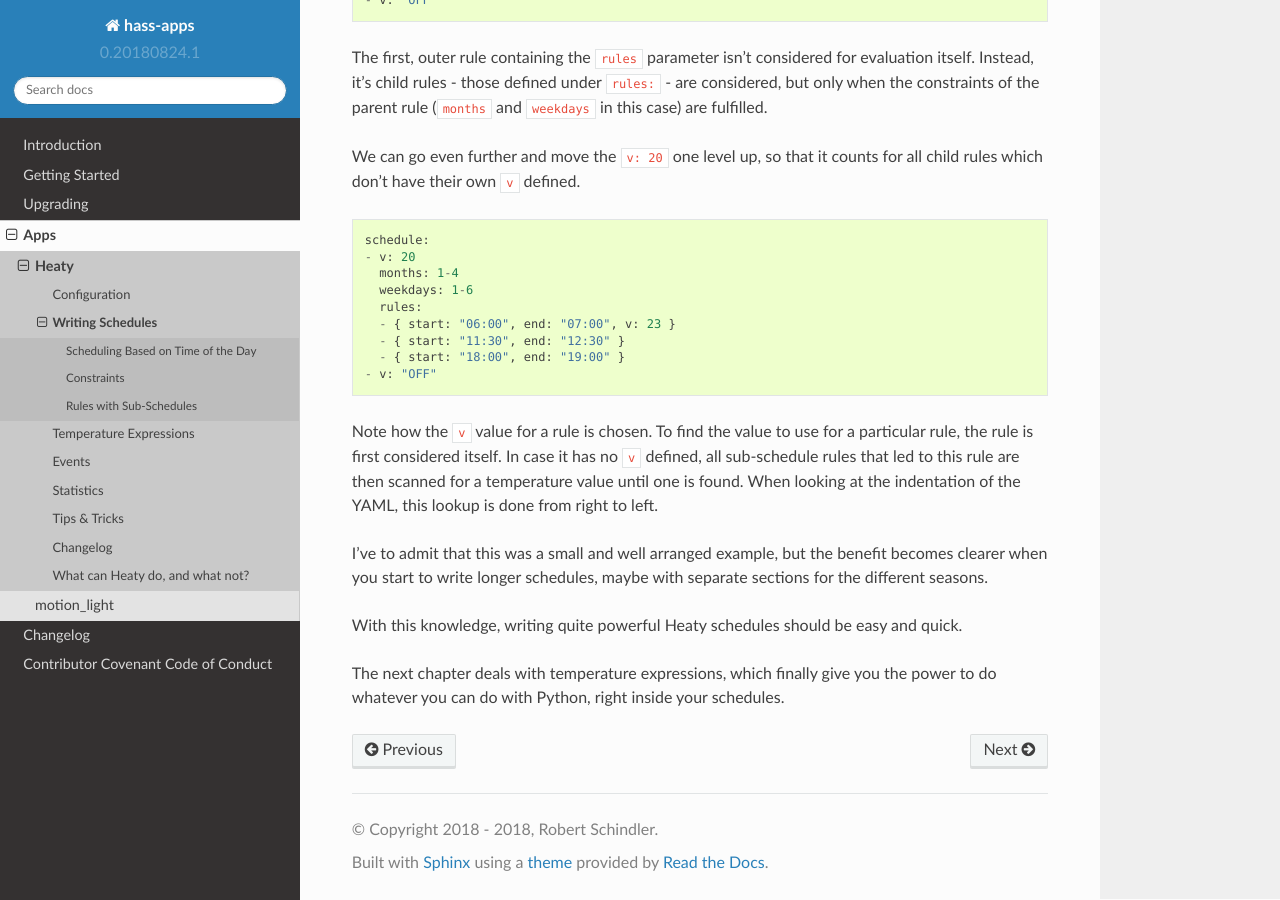
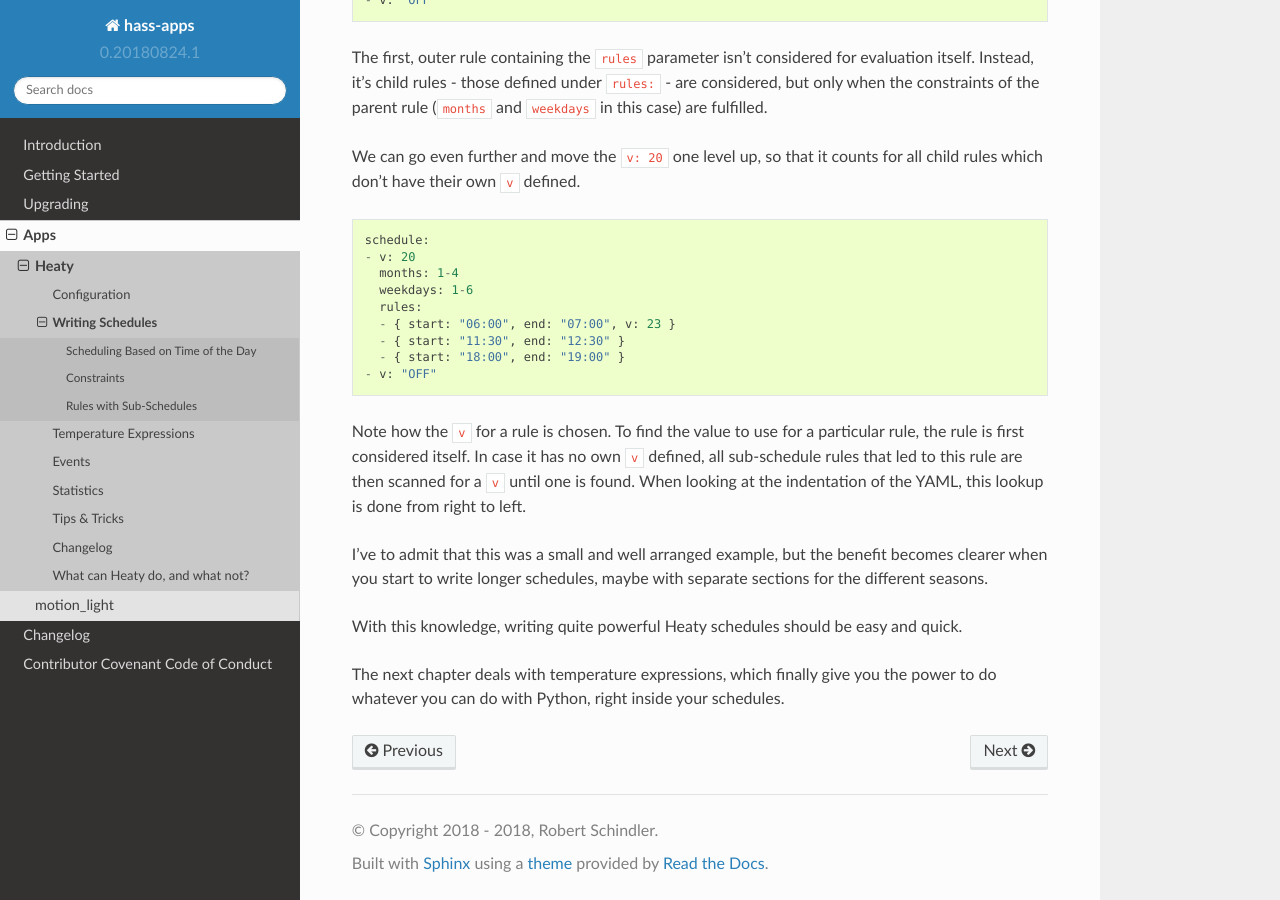
Before and after one commit to bob1de/hass-apps, a Sphinx documentation site: the page built from docs/apps/heaty/writing-schedules.rst, in a window 1280 px wide and 900 px high, scrolled down 3355 px. Built offline with Sphinx 7.4.7 and the Read the Docs theme 2.0.0, drawn with Linux system fonts in a browser that asks for light colours.

Commit message:
[heaty] Improved expression in docs

```diff
--- a/docs/apps/heaty/writing-schedules.rst
+++ b/docs/apps/heaty/writing-schedules.rst
@@ -195,11 +195,11 @@ it counts for all child rules which don't have their own ``v`` defined.
       - { start: "18:00", end: "19:00" }
     - v: "OFF"
 
-Note how the ``v`` value for a rule is chosen. To find the value to
-use for a particular rule, the rule is first considered itself. In case
-it has no ``v`` defined, all sub-schedule rules that led to this rule
-are then scanned for a temperature value until one is found. When looking
-at the indentation of the YAML, this lookup is done from right to left.
+Note how the ``v`` for a rule is chosen. To find the value to use for a
+particular rule, the rule is first considered itself. In case it has no
+own ``v`` defined, all sub-schedule rules that led to this rule are then
+scanned for a ``v`` until one is found. When looking at the indentation
+of the YAML, this lookup is done from right to left.
 
 I've to admit that this was a small and well arranged example, but the
 benefit becomes clearer when you start to write longer schedules, maybe
```
